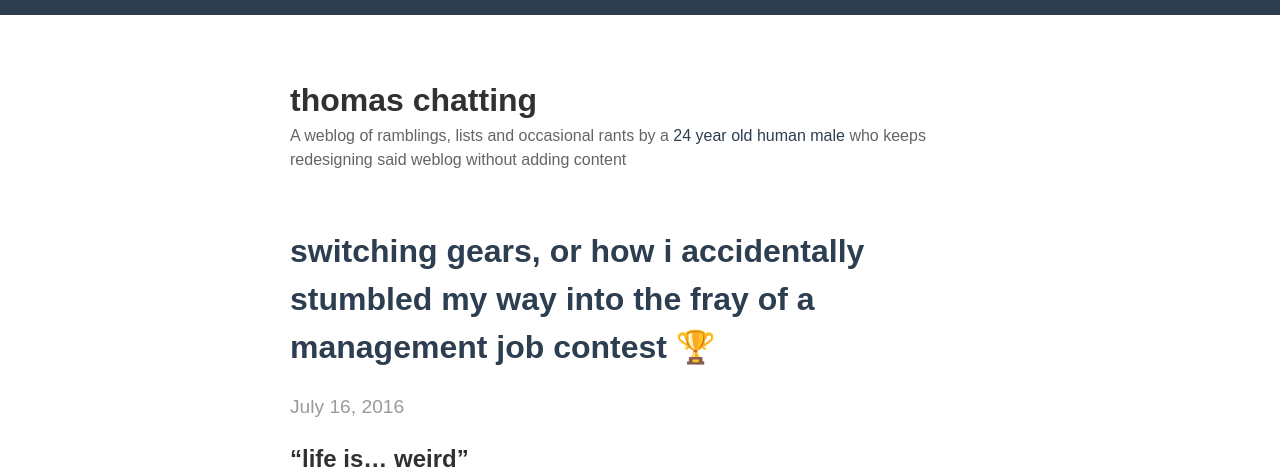
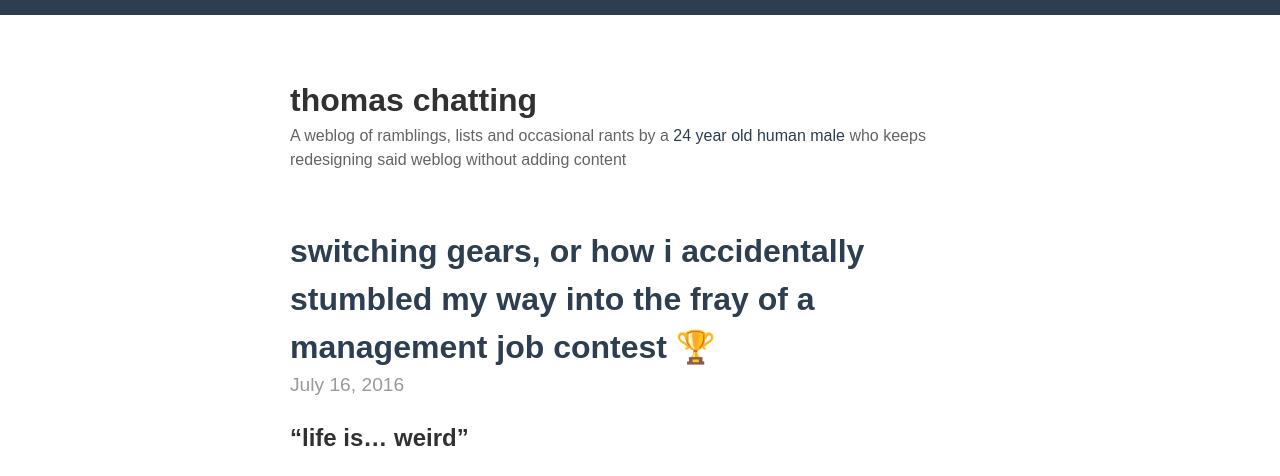
Before and after one commit to tomchatting/tomchatting.github.io, a Jekyll site: the page built from index.html, in a window 1280 px wide. Shown: the top 476 px of the page. Built offline with Jekyll 4.4.1, drawn with Linux system fonts in a browser that asks for light colours; the list of posts is cut into pages by our own code; grey boxes are pictures that could not be loaded.

Commit message:
Change spacing for datetime

```diff
--- a/css/main.css
+++ b/css/main.css
@@ -23,6 +23,7 @@ article cite { background-color: #FFFF00; }
 article blockquote { position: relative; font-style: italic; color: #9a9a9a; }
 article blockquote::before { content: ">"; position: absolute; left: -20px; }
 article { padding-bottom: 40px; }
+article h1 { margin: 0.67em 0 0; }
 
 .related-posts { list-style: none; margin: 0; padding: 0; }
 .related-posts li { padding: 0; margin: 0; }
```
